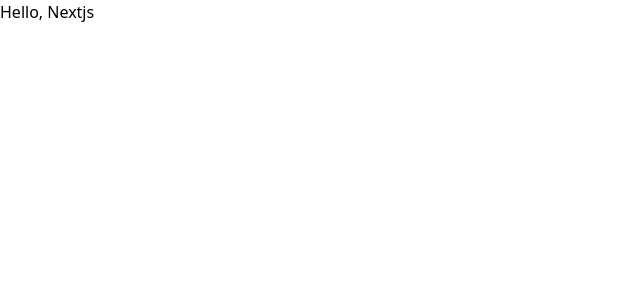
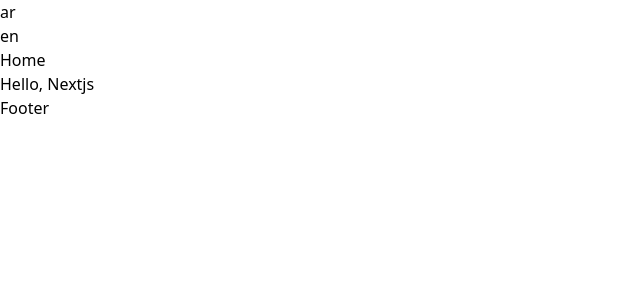
Before and after one commit to Madeha996/Kareem-company, a Next.js app: page / in a window 1280 px wide. Shown: the top 300 px of the page, without its empty margins (0-640 px from the left). Built offline with nearby package versions, Linux system fonts and the light colour scheme.

Commit message:
feat: add LocaleContext provider and language switcher with manual JSON messages

```diff
--- /dev/null
+++ b/app/components/main-layouts/footer/Footer.tsx
@@ -0,0 +1,7 @@
+import React from "react";
+
+const Footer = () => {
+  return <div>Footer</div>;
+};
+
+export default Footer;
--- /dev/null
+++ b/app/components/main-layouts/header/Header.tsx
@@ -0,0 +1,18 @@
+"use client";
+import { LocaleContext } from "@/app/providers/LocalProvider";
+import React, { useContext } from "react";
+
+const Header = () => {
+  const { onChangeLang, messages } = useContext(LocaleContext);
+  return (
+    <div>
+      <ul>
+        <li onClick={() => onChangeLang("ar")}>ar</li>
+        <li onClick={() => onChangeLang("en")}>en</li>
+      </ul>
+      <div>{messages.home}</div>
+    </div>
+  );
+};
+
+export default Header;
--- a/app/layout.tsx
+++ b/app/layout.tsx
@@ -1,6 +1,9 @@
 import type { Metadata } from "next";
 import { Geist, Geist_Mono } from "next/font/google";
 import "./globals.css";
+import Header from "./components/main-layouts/header/Header";
+import Footer from "./components/main-layouts/footer/Footer";
+import LocalProvider from "./providers/LocalProvider";
 
 const geistSans = Geist({
   variable: "--font-geist-sans",
@@ -27,7 +30,11 @@ export default function RootLayout({
       <body
         className={`${geistSans.variable} ${geistMono.variable} antialiased`}
       >
-        {children}
+        <LocalProvider>
+          <Header />
+          {children}
+          <Footer />
+        </LocalProvider>
       </body>
     </html>
   );
--- /dev/null
+++ b/app/providers/LocalProvider.tsx
@@ -0,0 +1,36 @@
+"use client";
+import React, { ReactNode } from "react";
+import { useEffect, useState } from "react";
+import enMessages from "../../src/messages/en.json";
+import arMessages from "../../src/messages/ar.json";
+
+export const LocaleContext = React.createContext<{
+  local: string;
+  onChangeLang: (ln: string) => void;
+  messages: Record<string, string>;
+}>({ local: "en", onChangeLang: () => {}, messages: enMessages });
+
+const LocalProvider = ({ children }: { children: ReactNode }) => {
+  const [local, setLocal] = useState<string>("en");
+
+  useEffect(() => {
+    const saved = localStorage.getItem("locale");
+    if (saved) setLocal(saved);
+  }, []);
+
+  const onChangeLang = (ln: string) => {
+    console.log(ln);
+    setLocal(ln);
+    localStorage.setItem("locale", ln);
+  };
+
+  const messages = local === "ar" ? arMessages : enMessages;
+
+  return (
+    <LocaleContext.Provider value={{ local, onChangeLang, messages }}>
+      {children}
+    </LocaleContext.Provider>
+  );
+};
+
+export default LocalProvider;
--- /dev/null
+++ b/src/messages/ar.json
@@ -0,0 +1,3 @@
+{
+  "home": "الصفحة الرئيسية"
+}
--- /dev/null
+++ b/src/messages/en.json
@@ -0,0 +1,3 @@
+{
+  "home": "Home"
+}
```
